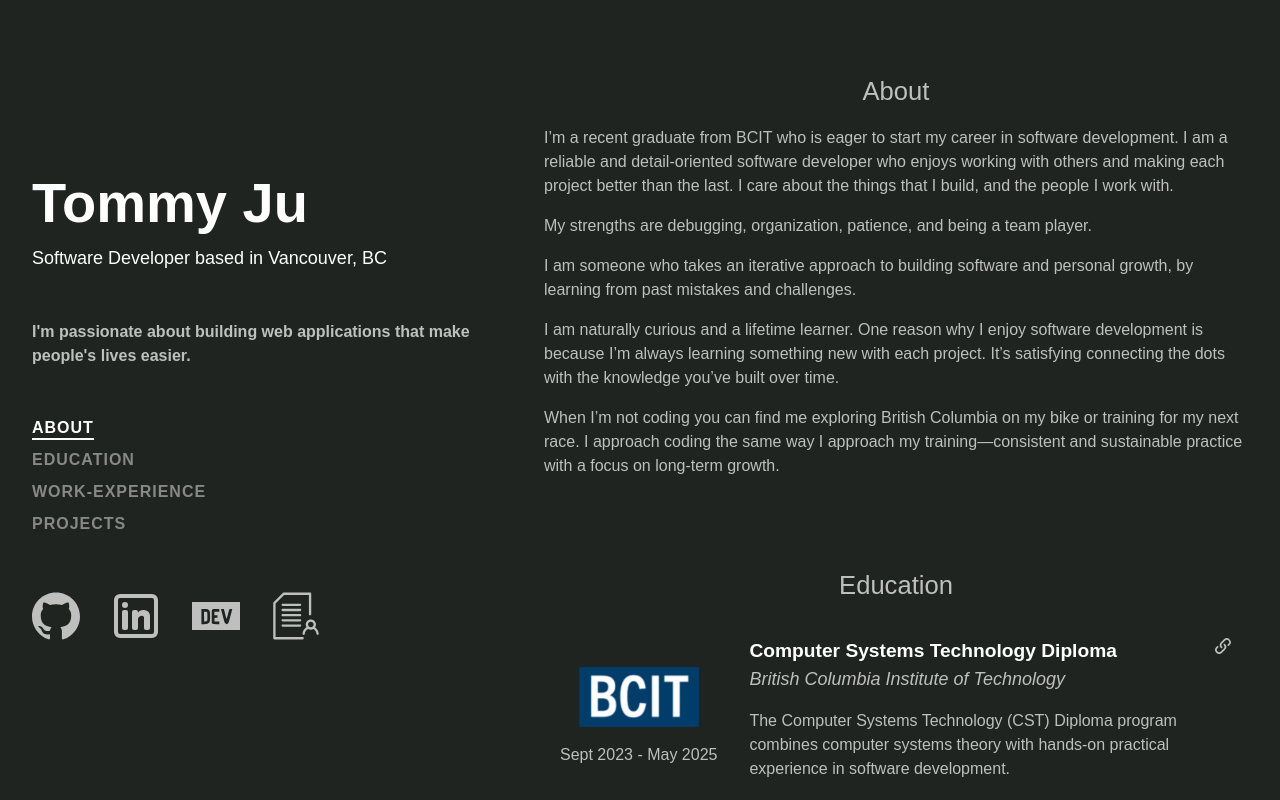
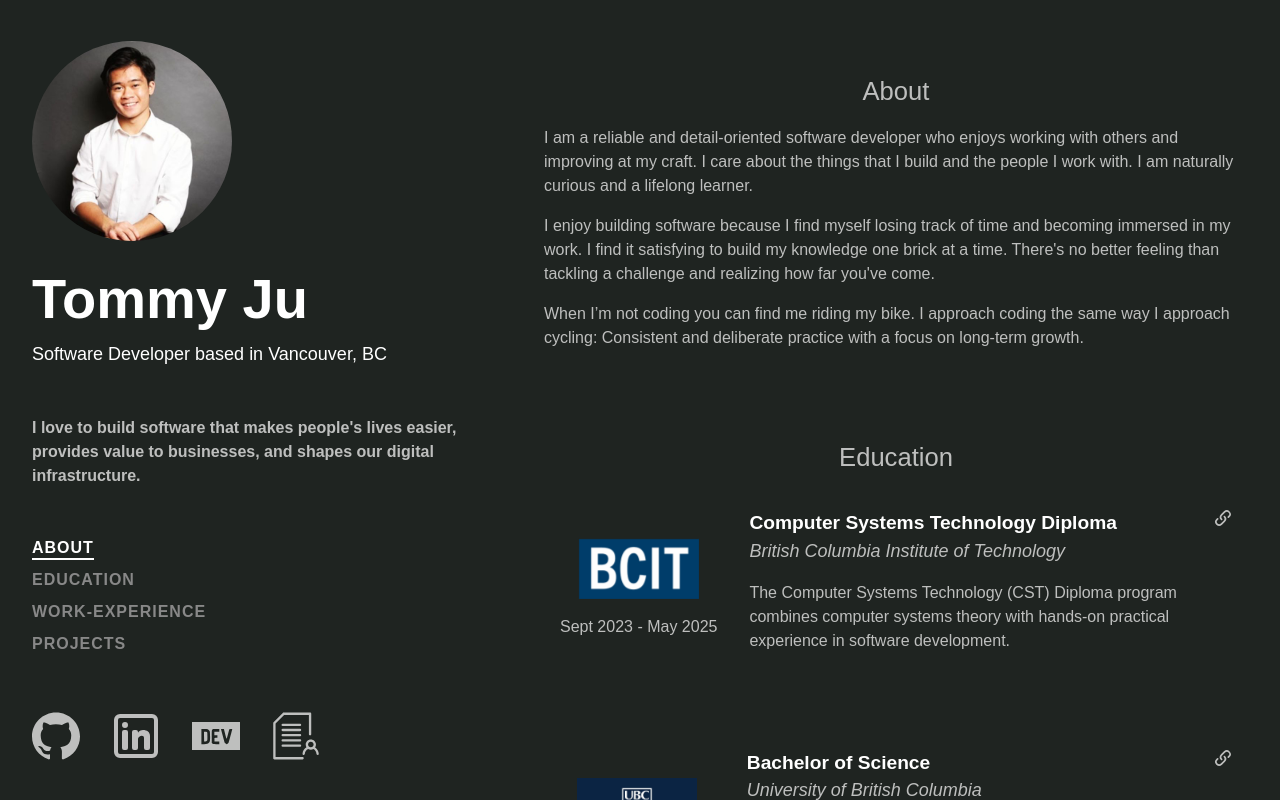
Before and after one commit to TommyJu/personal-portfolio, a Next.js app: page / in a window 1280 px wide. Built offline with nearby package versions, Linux system fonts and the light colour scheme.

Commit message:
Update portfolio with updated employment, headshot photo, and about me section

```diff
--- a/app/page.tsx
+++ b/app/page.tsx
@@ -10,6 +10,7 @@ import educationData from "@/data/education";
 import workExperienceData from "@/data/workExperience";
 import projectData from "@/data/projects";
 import { aboutMeParagraphs, aboutMeShortSummary } from "@/data/aboutMe";
+import Image from "next/image";
 
 export default function Home() {
   const [visible, setVisible] = useState(false);
@@ -29,6 +30,13 @@ export default function Home() {
     >
       <section id="navigation-panel">
         <div>
+          <Image
+            src="/headshot.jpeg"
+            alt="Portrait of Tommy Ju"
+            width={200}
+            height={200}
+            className="mb-4 rounded-full object-cover"
+          />
           <h1>Tommy Ju</h1>
           <h2>
             Software Developer based in{" "}
@@ -44,7 +52,7 @@ export default function Home() {
 
       <section id="content">
         <section id="about">
-            <h3>About</h3>
+          <h3>About</h3>
           <div className="about-me-text-wrapper">
             {aboutMeParagraphs.map((p, i) => (
               <p key={i}>{p}</p>
--- a/data/aboutMe.ts
+++ b/data/aboutMe.ts
@@ -1,9 +1,7 @@
 export const aboutMeParagraphs: string[] = [
-  "I’m a recent graduate from BCIT who is eager to start my career in software development. I am a reliable and detail-oriented software developer who enjoys working with others and making each project better than the last. I care about the things that I build, and the people I work with.",
-  "My strengths are debugging, organization, patience, and being a team player.",
-  "I am someone who takes an iterative approach to building software and personal growth, by learning from past mistakes and challenges.",
-  "I am naturally curious and a lifetime learner. One reason why I enjoy software development is because I’m always learning something new with each project. It’s satisfying connecting the dots with the knowledge you’ve built over time.",
-  "When I’m not coding you can find me exploring British Columbia on my bike or training for my next race. I approach coding the same way I approach my training—consistent and sustainable practice with a focus on long-term growth.",
+  "I am a reliable and detail-oriented software developer who enjoys working with others and improving at my craft. I care about the things that I build and the people I work with. I am naturally curious and a lifelong learner.",
+  "I enjoy building software because I find myself losing track of time and becoming immersed in my work. I find it satisfying to build my knowledge one brick at a time. There's no better feeling than tackling a challenge and realizing how far you've come.",
+  "When I’m not coding you can find me riding my bike. I approach coding the same way I approach cycling: Consistent and deliberate practice with a focus on long-term growth.",
 ];
 
-export const aboutMeShortSummary: string = "I'm passionate about building web applications that make people's lives easier.";
+export const aboutMeShortSummary: string = "I love to build software that makes people's lives easier, provides value to businesses, and shapes our digital infrastructure.";
--- a/data/education.ts
+++ b/data/education.ts
@@ -19,7 +19,7 @@ const educationData: EducationEntry[] = [
     {
        title: "Bachelor of Science",
         secondaryTitle: "University of British Columbia",
-        description: "Studied at UBC for two years while majoring in Mathematics before transferring to BCIT for a hands-on experience in software development.",
+        description: "Studied at UBC for two years while majoring in Mathematics. Transferred to BCIT for a hands-on experience in software development.",
         date: "Sept 2020 - Feb 2022",
         imageSrc: "/education-images/ubc.png",
         href: "https://www.ubc.ca/about/"
--- a/data/projects.ts
+++ b/data/projects.ts
@@ -8,6 +8,19 @@ interface ProjectEntry {
 }
 
 const projectData: ProjectEntry[] = [
+  {
+    title: "DevLog",
+    description:
+      "DevLog is a terminal-based time tracker built for developers. Track time spent coding, debugging, learning, and working on projects. Record session notes and monitor your daily, weekly, monthly, and all-time development hours.",
+    date: "Oct 2026",
+    imageSrc: "/project-images/devlog.png",
+    tags: [
+      "Python",
+      "curses",
+      "openpyxl",
+    ],
+    href: "https://github.com/TommyJu/devlog",
+  },
   {
     title: "Tekin Drainage",
     description:
--- a/data/workExperience.ts
+++ b/data/workExperience.ts
@@ -12,7 +12,7 @@ const workExperienceData: WorkExperienceEntry[] = [
         title: "Automotive Detailing Agent",
         secondaryTitle: "West Coast Car Rentals",
         description: "Inspected, detailed, and transported rental vehicles while helping ensure a smooth customer experience.",
-        date: "Mar 2026 - Present",
+        date: "Mar 2026 - Oct 2026",
         imageSrc: "/work-experience-images/west_coast.png",
         href: "https://www.westcoastcarrentals.com/"
     },
```
Also changed, not shown: public/headshot.jpeg (added), public/project-images/devlog.png (added).
